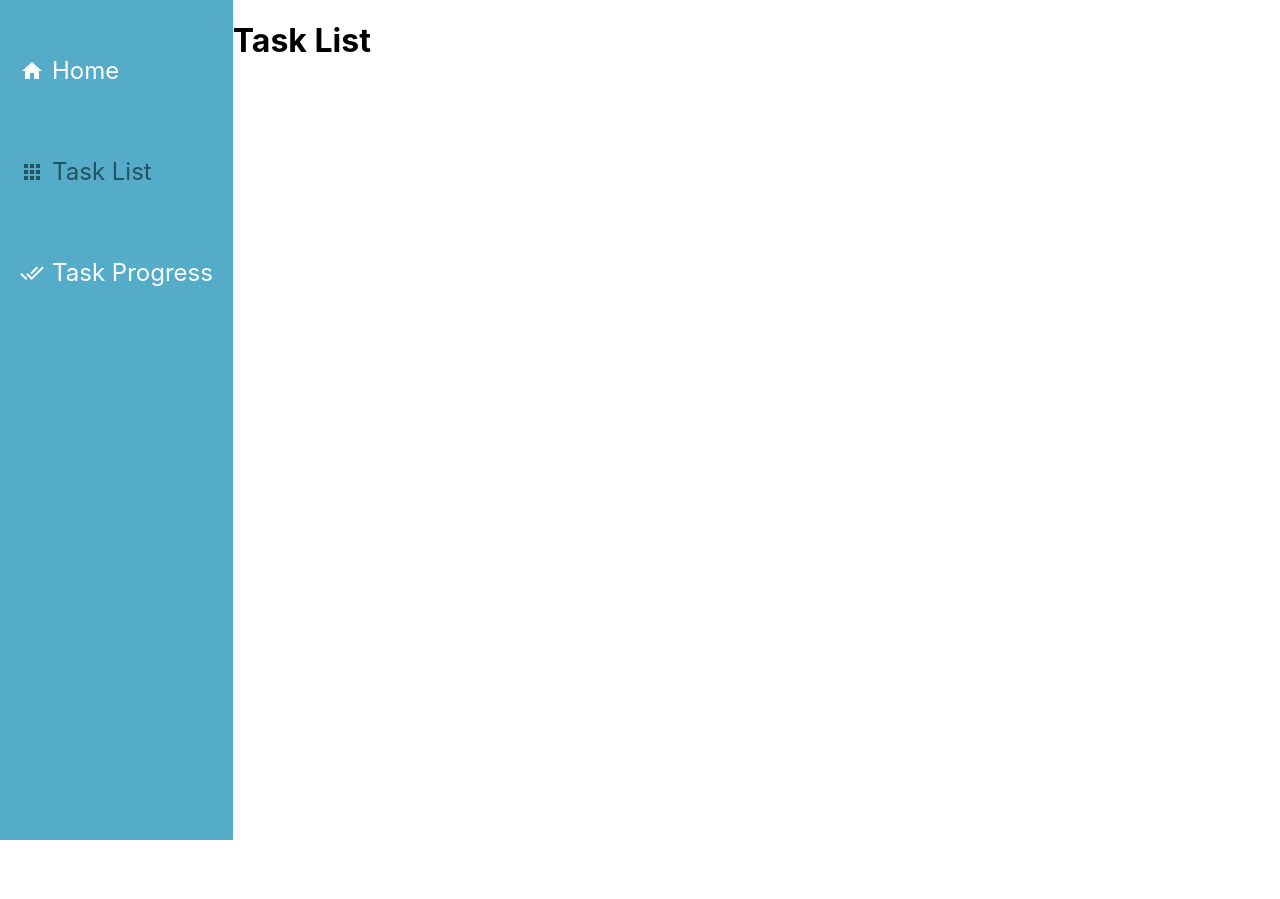
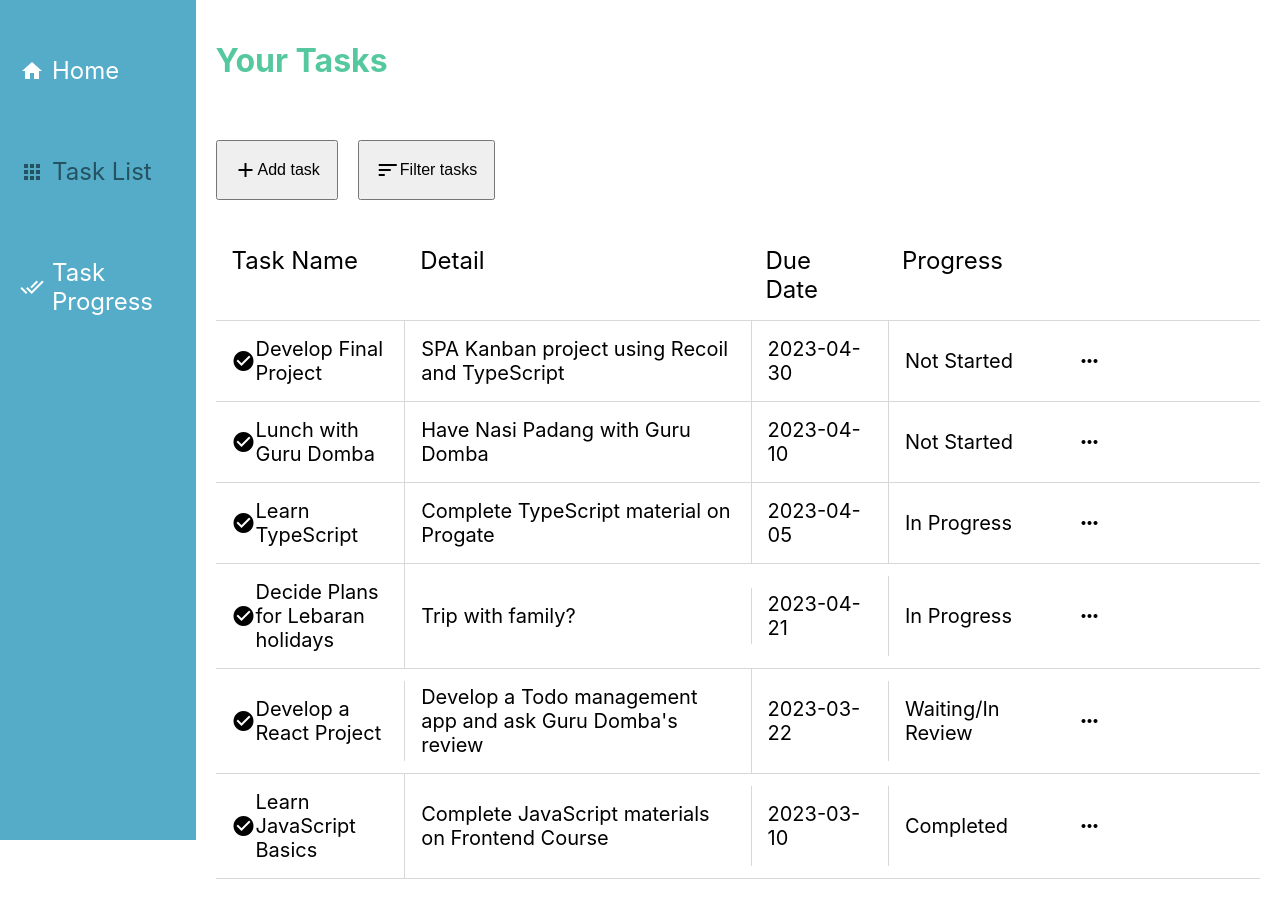
Before and after one commit to adadidii/kanban-project, a React (Vite) app: page /task-list in a window 1280 px wide. Before the commit the page ends 840 px from the top, so only its background shows below. Built offline with nearby package versions, Linux system fonts and the light colour scheme.

Commit message:
Develop the layouts of TaskList and TaskProgress pages

```diff
--- a/src/App.tsx
+++ b/src/App.tsx
@@ -3,6 +3,8 @@
 import SideMenu from './components/SideMenu'
 import { RecoilRoot } from 'recoil'
 import TaskSummary from './features/tasks/components/TaskSummary'
+import TaskList from './features/tasks/components/TaskList/TaskList'
+import TaskProgress from './features/tasks/components/TaskProgress/TaskProgress'
 
 const router = createBrowserRouter([
   {
@@ -19,7 +21,7 @@
     element: (
       <div style={{ display: 'flex' }}>
         <SideMenu /> {/* Ditambahkan */}
-        <h1>Task List</h1>
+        <TaskList />
       </div>
     ),
   },
@@ -28,7 +30,7 @@
     element: (
       <div style={{ display: 'flex' }}>
         <SideMenu /> {/* Ditambahkan */}
-        <h1>Task Progress</h1>
+        <TaskProgress />
       </div>
     ),
   },
--- a/src/features/tasks/TaskSelectors.ts
+++ b/src/features/tasks/TaskSelectors.ts
@@ -11,6 +11,33 @@
   },
 })
 
+export const notStartedTasksSelector = selector<Task[]>({
+  key: 'notStarted_tasks',
+  get: ({ get }) => {
+    return get(tasksState).filter((task) => {
+      return task.progressOrder === 1
+    })
+  },
+})
+
+export const inProgressTasksSelector = selector<Task[]>({
+  key: 'inProgress_tasks',
+  get: ({ get }) => {
+    return get(tasksState).filter((task) => {
+      return task.progressOrder === 2
+    })
+  },
+})
+
+export const waitingTasksSelector = selector<Task[]>({
+  key: 'waiting_tasks',
+  get: ({ get }) => {
+    return get(tasksState).filter((task) => {
+      return task.progressOrder === 3
+    })
+  },
+})
+
 export const completedTasksSelector = selector<Task[]>({
   key: 'completed_tasks',
   get: ({ get }) => {
--- /dev/null
+++ b/src/features/tasks/components/TaskList/TaskList.tsx
@@ -0,0 +1,80 @@
+import React from 'react'
+import { useRecoilValue } from 'recoil'
+import { tasksState } from '../../TaskAtoms'
+import TaskListItem from './TaskListItem'
+import type { Task, CSSProperties } from '../../../../types'
+
+const TaskList = (): JSX.Element => {
+  const tasks: Task[] = useRecoilValue(tasksState)
+
+  return (
+    <div style={styles.container}>
+      <h1 style={styles.heading}>Your Tasks</h1>
+      <div style={styles.taskButtons}>
+        <button style={styles.button}>
+          <span className="material-icons">add</span>Add task
+        </button>
+        <button style={styles.button}>
+          <span className="material-icons">sort</span>Filter tasks
+        </button>
+      </div>
+      <div>
+        <div style={styles.tableHead}>
+          <div style={styles.tableHeaderTaskName}>Task Name</div>
+          <div style={styles.tableHeaderDetail}>Detail</div>
+          <div style={styles.tableHeaderDueDate}>Due Date</div>
+          <div style={styles.tableHeaderProgress}>Progress</div>
+        </div>
+        {tasks.map((task: Task) => {
+          return <TaskListItem task={task} key={task.id} />
+        })}
+      </div>
+    </div>
+  )
+}
+
+const styles: CSSProperties = {
+  container: {
+    padding: '20px',
+  },
+  heading: {
+    color: '#55C89F',
+    marginBottom: '60px',
+  },
+  taskButtons: {
+    display: 'flex',
+    marginBottom: '30px',
+    position: 'relative',
+  },
+  button: {
+    padding: '16px',
+    fontSize: '16px',
+    marginRight: '20px',
+    cursor: 'pointer',
+    display: 'flex',
+    alignItems: 'center',
+  },
+  tableHead: {
+    display: 'flex',
+    fontSize: '24px',
+    borderBottom: '1px solid #D8D8D8',
+  },
+  tableHeaderTaskName: {
+    padding: '16px',
+    width: '15%',
+  },
+  tableHeaderDetail: {
+    padding: '16px',
+    width: '30%',
+  },
+  tableHeaderDueDate: {
+    padding: '16px',
+    width: '10%',
+  },
+  tableHeaderProgress: {
+    padding: '16px',
+    width: '15%',
+  },
+}
+
+export default TaskList
--- /dev/null
+++ b/src/features/tasks/components/TaskList/TaskListItem.tsx
@@ -0,0 +1,78 @@
+import React from 'react'
+import type { Task, CSSProperties } from '../../../../types'
+
+interface TaskListItemProps {
+  task: Task
+}
+
+const getProgressCategory = (progressOrder: number): string => {
+  switch (progressOrder) {
+    case 1:
+      return 'Not Started'
+    case 2:
+      return 'In Progress'
+    case 3:
+      return 'Waiting/In Review'
+    case 4:
+      return 'Completed'
+    default:
+      return 'Not Started'
+  }
+}
+
+const TaskListItem = ({ task }: TaskListItemProps): JSX.Element => {
+  return (
+    <div style={styles.tableBody}>
+      <div style={styles.tableBodyTaskTitle}>
+        <span className="material-icons">check_circle</span>
+        {task.title}
+      </div>
+      <div style={styles.tableBodyDetail}>{task.detail}</div>
+      <div style={styles.tableBodyDueDate}>{task.dueDate}</div>
+      {/* <div style={styles.tableBodyprogress}>{task.progressOrder}</div>
+      <div> */}
+      <div style={styles.tableBodyprogress}>{getProgressCategory(task.progressOrder)}</div>
+      <span className="material-icons" style={styles.menuIcon}>
+        more_horiz
+      </span>
+    </div>
+  )
+}
+
+const styles: CSSProperties = {
+  tableBody: {
+    display: 'flex',
+    alignItems: 'center',
+    borderBottom: '1px solid #D8D8D8',
+    fontSize: '20px',
+    position: 'relative',
+  },
+  tableBodyTaskTitle: {
+    width: '15%',
+    padding: '16px',
+    display: 'flex',
+    alignItems: 'center',
+    overflowWrap: 'anywhere',
+    borderRight: '1px solid #D8D8D8',
+  },
+  tableBodyDetail: {
+    width: '30%',
+    padding: '16px',
+    overflowWrap: 'anywhere',
+    borderRight: '1px solid #D8D8D8',
+  },
+  tableBodyDueDate: {
+    width: '10%',
+    padding: '16px',
+    borderRight: '1px solid #D8D8D8',
+  },
+  tableBodyprogress: {
+    width: '15%',
+    padding: '16px',
+  },
+  menuIcon: {
+    cursor: 'pointer',
+  },
+}
+
+export default TaskListItem
--- /dev/null
+++ b/src/features/tasks/components/TaskProgress/TaskCard.tsx
@@ -0,0 +1,67 @@
+import React from 'react'
+import type { Task, CSSProperties } from '../../../../types'
+
+interface TaskCardProps {
+  task: Task
+}
+
+const getArrowPositionStyle = (progressOrder: number): React.CSSProperties => {
+  const justifyContentValue: 'flex-end' | 'space-between' =
+    progressOrder === 1 ? 'flex-end' : 'space-between'
+  return {
+    display: 'flex',
+    justifyContent: justifyContentValue,
+  }
+}
+
+const TaskCard = ({ task }: TaskCardProps): JSX.Element => {
+  return (
+    <div style={styles.taskCard}>
+      <div style={styles.taskIcons}>
+        <div className="material-icons">check_circle</div>
+        <div className="material-icons" style={styles.menuIcon}>
+          more_vert
+        </div>
+      </div>
+      <p style={styles.taskTitle}>{task.title}</p>
+      <div>
+        <p>{task.detail}</p>
+      </div>
+      <div>
+        <p>Due on {task.dueDate}</p>
+      </div>
+      <div style={getArrowPositionStyle(task.progressOrder)}>
+        {task.progressOrder !== 1 && <button className="material-icons">chevron_left</button>}
+        {task.progressOrder !== 4 && <button className="material-icons">chevron_right</button>}
+      </div>
+    </div>
+  )
+}
+
+const styles: CSSProperties = {
+  taskCard: {
+    backgroundColor: '#C7EFD0',
+    borderRadius: '12px',
+    padding: '24px',
+    margin: '12px 0',
+    fontSize: '20px',
+    overflowWrap: 'anywhere',
+    position: 'relative',
+  },
+  taskIcons: {
+    display: 'flex',
+    justifyContent: 'space-between',
+  },
+  menuIcon: {
+    cursor: 'pointer',
+  },
+  taskTitle: {
+    fontSize: '30px',
+  },
+  arrowsContainer: {
+    display: 'flex',
+    justifyContent: 'space-between',
+  },
+}
+
+export default TaskCard
--- /dev/null
+++ b/src/features/tasks/components/TaskProgress/TaskColumn.tsx
@@ -0,0 +1,43 @@
+import React from 'react'
+import TaskCard from './TaskCard'
+import type { Task, CSSProperties } from '../../../../types'
+
+interface TaskColumnProps {
+  columnTitle: string
+  tasks: Task[]
+}
+
+const TaskColumn = ({ columnTitle, tasks }: TaskColumnProps): JSX.Element => {
+  return (
+    <div style={styles.categoryColumn}>
+      <div style={styles.columnTitleWrapper}>
+        <h2 style={styles.categoryTitle}>{columnTitle}</h2>
+        <div className="material-icons" style={styles.plusIcon}>
+          add
+        </div>
+      </div>
+      <div>
+        {tasks.map((task: Task) => {
+          return <TaskCard key={task.id} task={task} />
+        })}
+      </div>
+    </div>
+  )
+}
+
+const styles: CSSProperties = {
+  plusIcon: {
+    cursor: 'pointer',
+  },
+  categoryColumn: {
+    width: '22%',
+  },
+  columnTitleWrapper: {
+    display: 'flex',
+    justifyContent: 'space-between',
+    alignItems: 'center',
+    padding: '0 4px',
+  },
+}
+
+export default TaskColumn
--- /dev/null
+++ b/src/features/tasks/components/TaskProgress/TaskProgress.tsx
@@ -0,0 +1,48 @@
+import React from 'react'
+import { useRecoilValue } from 'recoil'
+import {
+  notStartedTasksSelector,
+  inProgressTasksSelector,
+  waitingTasksSelector,
+  completedTasksSelector,
+} from '../../TaskSelectors'
+import TaskColumn from './TaskColumn'
+import type { Task, CSSProperties } from '../../../../types'
+
+const TaskProgress = (): JSX.Element => {
+  const notStartedTasks: Task[] = useRecoilValue(notStartedTasksSelector)
+
+  const inProgressTasks: Task[] = useRecoilValue(inProgressTasksSelector)
+
+  const waitingTasks: Task[] = useRecoilValue(waitingTasksSelector)
+
+  const completedTasks: Task[] = useRecoilValue(completedTasksSelector)
+
+  return (
+    <div style={styles.container}>
+      <h1 style={styles.heading}>Task Progress</h1>
+      <div style={styles.taskCategories}>
+        <TaskColumn columnTitle="Not Started" tasks={notStartedTasks} />
+        <TaskColumn columnTitle="In Progress" tasks={inProgressTasks} />
+        <TaskColumn columnTitle="In Review / Waiting" tasks={waitingTasks} />
+        <TaskColumn columnTitle="Completed" tasks={completedTasks} />
+      </div>
+    </div>
+  )
+}
+
+const styles: CSSProperties = {
+  container: {
+    padding: '20px',
+  },
+  heading: {
+    color: '#55C89F',
+    marginBottom: '60px',
+  },
+  taskCategories: {
+    display: 'flex',
+    justifyContent: 'space-around',
+  },
+}
+
+export default TaskProgress
```
